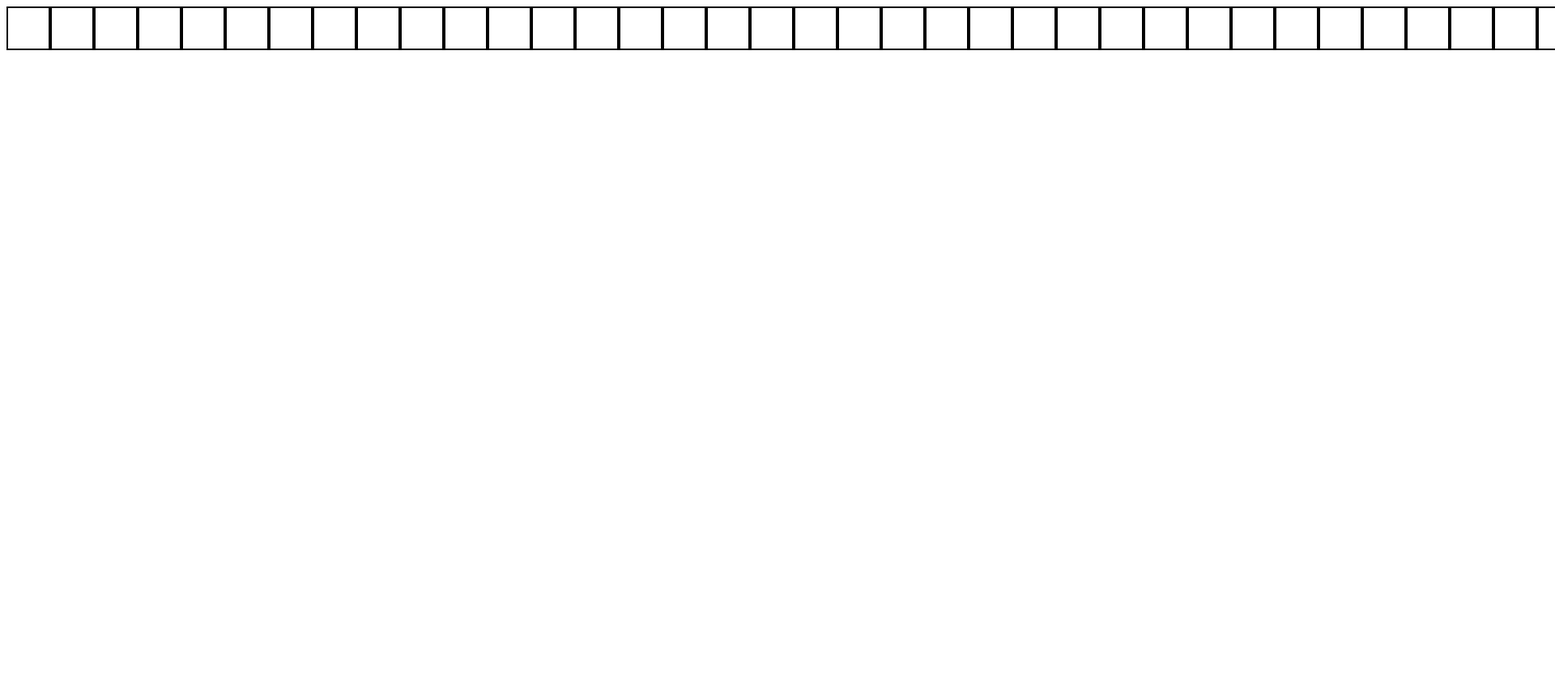
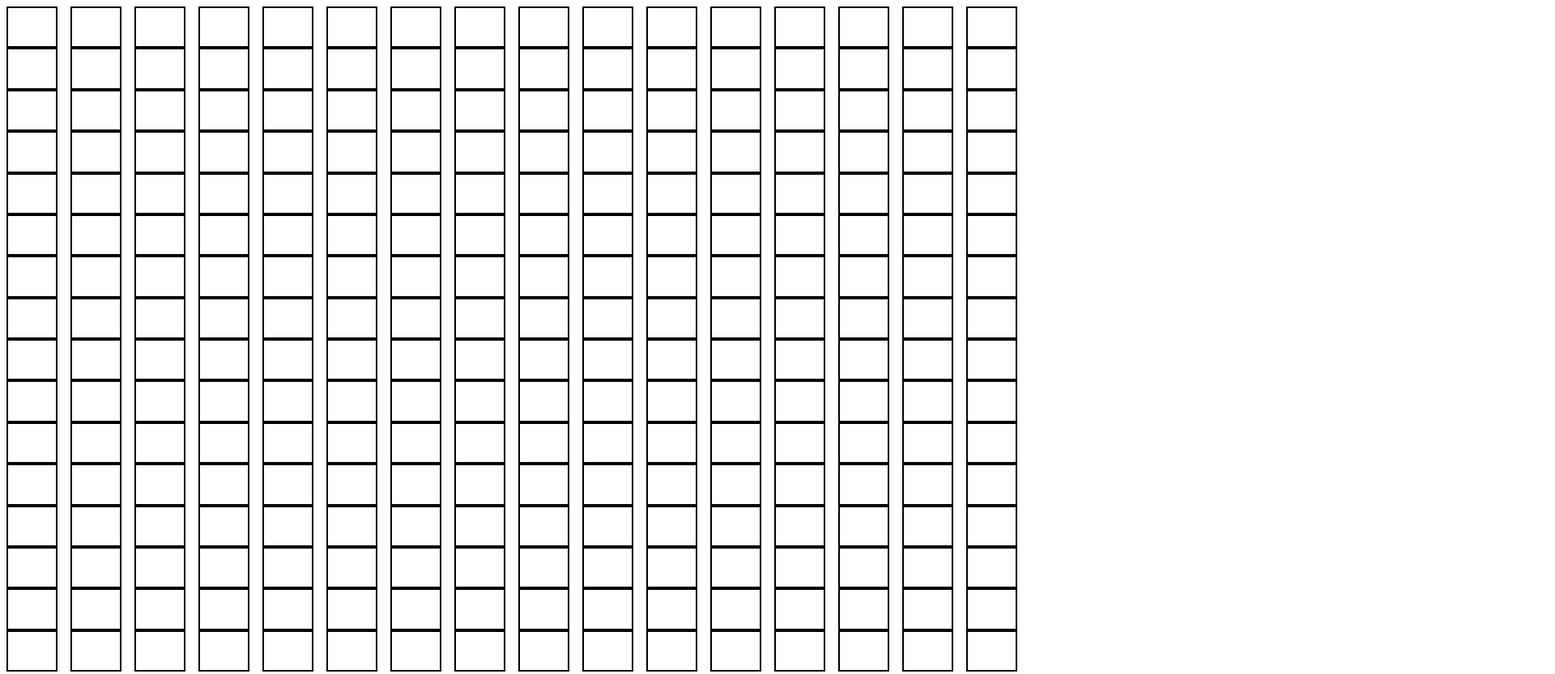
Before and after one commit to Middow32/etchasketch, a plain HTML site: page index.html in a window 1280 px wide. Shown: the top 833 px of the page at 81% size, 1920 px wide, since content can reach past the window. Before the commit the page ends 800 px from the top, so only its background shows below. Drawn offline with Linux system fonts and the light colour scheme.

Commit message:
Added 16x16 grid with color change on hover

```diff
--- a/css/styles.css
+++ b/css/styles.css
@@ -1,10 +1,16 @@
 #container {
     display: flex;
-    max-width: 40px;
+    width: 100%;
+
 }
 
-.grid {
+.row {
+    width: 10%;
+    padding: 0;
+}
+.column {
     border: 2px solid black;
-    padding: 25px;
-    width: 25px;
+    padding: 30%;
+    width: 15%;
+    margin: 0;
 }
--- a/js/scripts.js
+++ b/js/scripts.js
@@ -1,16 +1,21 @@
-for (i = 0; i < 256; i++) {
+for (i = 0; i < 16; i++) {
 
-    if ((i%16) == 0)
-    {
-        var space = document.createElement("br");
-        document.getElementById("container").appendChild(space);
+    const row = document.createElement("div");
+    row.innerHTML = "";
+    row.classList.add("row");
+
+
+    document.getElementById("container").appendChild(row);
+
+    var j = 0;
+
+    for (j = 0; j < 16; j++) {
+        const column = document.createElement("div");
+        column.innerHTML = "";
+        column.classList.add("column");
+        row.appendChild(column);
+        column.onmouseover = function() {
+            this.style.backgroundColor = "blue";
+        };
     }
-    const box = document.createElement("div");
-    box.innerHTML = "";
-    box.classList.add("grid");
-    box.onmouseover = function() {
-        this.style.backgroundColor = "blue";
-    };
-    document.getElementById("container").appendChild(box);
-
 }
```
Also changed, not shown: index.html (+2 -1 lines).
